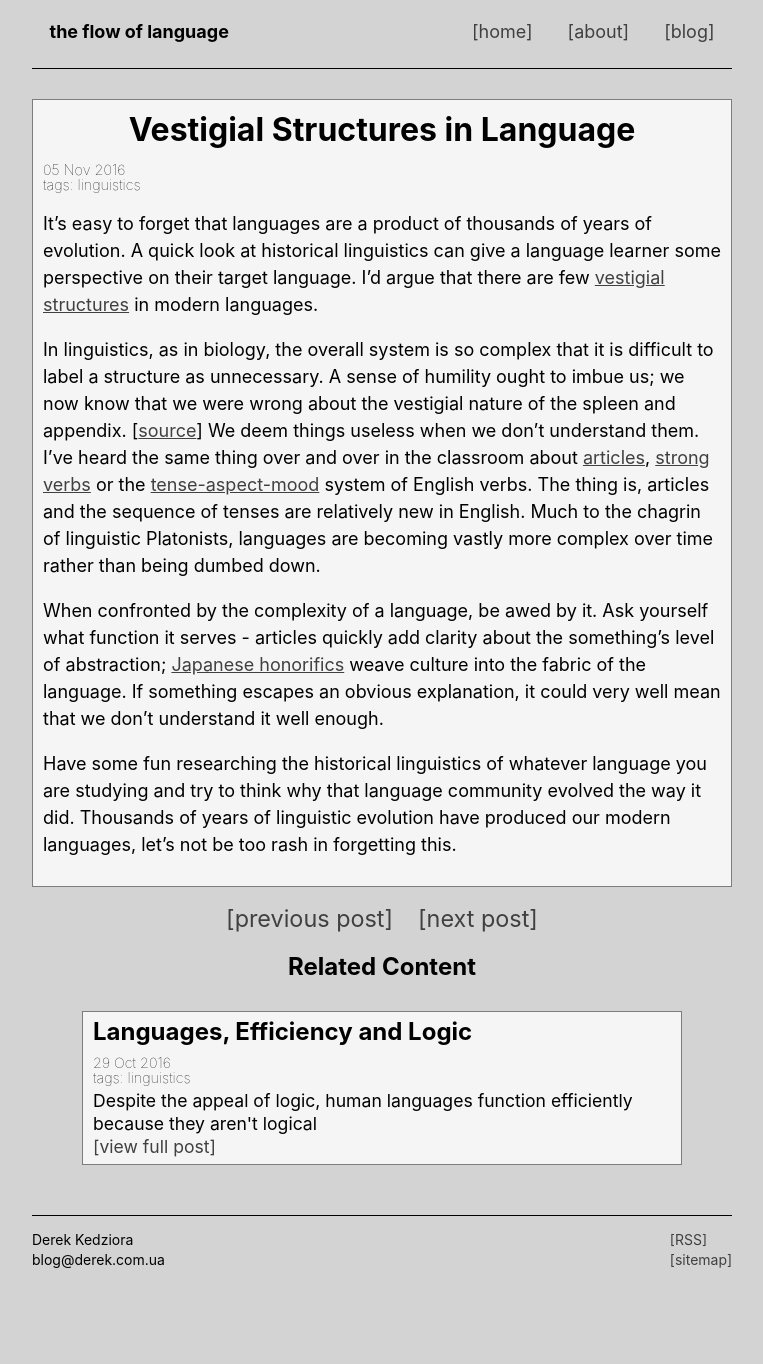
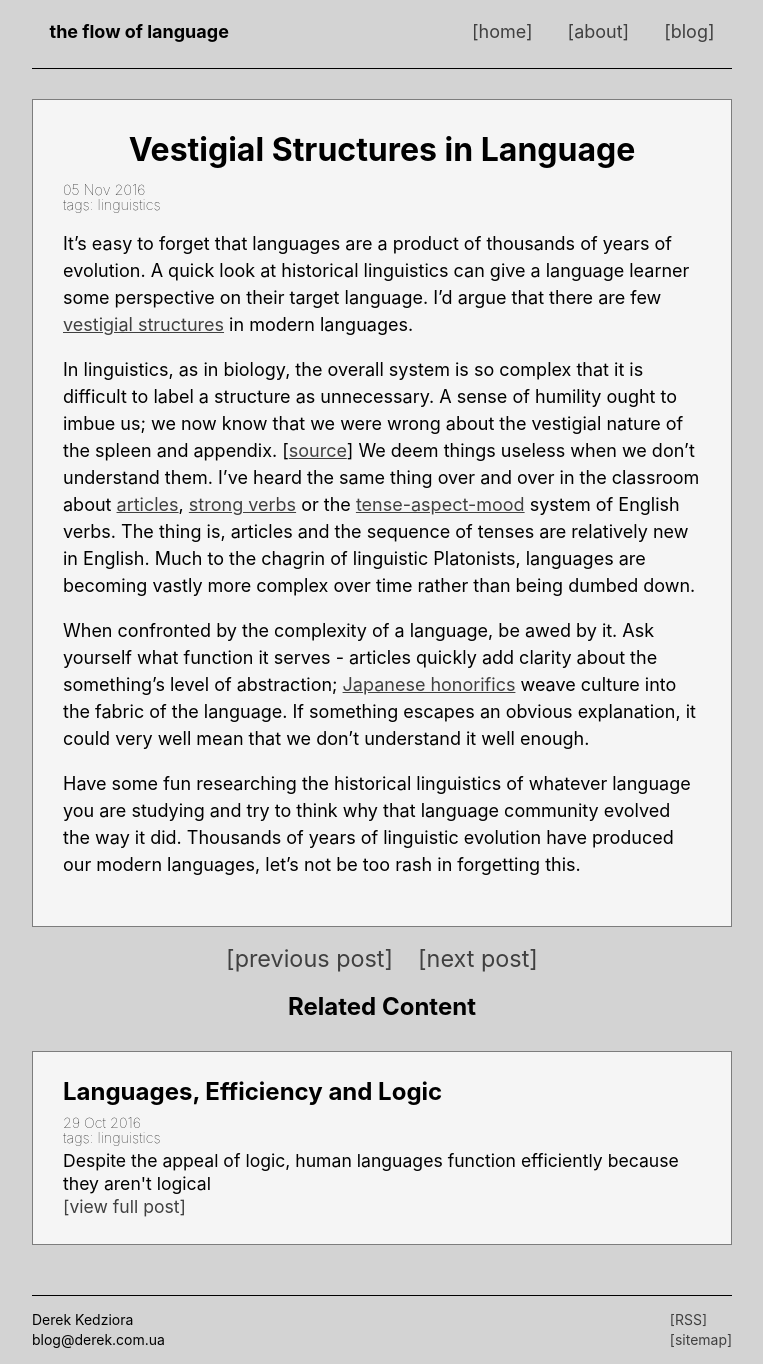
Before and after one commit to ZeroDeth/derekkedziora.github.io, a Jekyll site: the page built from _posts/2016-11-05-vestigial-structures-in-language.md, in a window 1280 px wide. Shown: the whole page, without its empty margins (258-1021 px from the left). Built offline with Jekyll 4.4.1, drawn with Linux system fonts in a browser that asks for light colours; comment, search, counter and statistics services are not loaded; before the commit the page ends 1284 px from its top, so only the background shows below that.

Commit message:
blog listing size widened

```diff
--- a/css/main.css
+++ b/css/main.css
@@ -85,7 +85,7 @@ footer ul {
 
 .post-content {
   margin: 30px 0px 15px 0px;
-  padding: 10px 10px;
+  padding: 30px 30px;
   border: solid;
   border-color: #7d7d7d;
   border-width: 1px;
@@ -100,8 +100,8 @@ footer ul {
   border: solid;
   border-color: #7d7d7d;
   border-width: 1px;
-  margin: 50px 50px;
-  padding: 10px 10px;
+  margin: 50px 0px 50px 0px;
+  padding: 30px 30px;
   background-color: #F5F5F5;
 }
 
```
